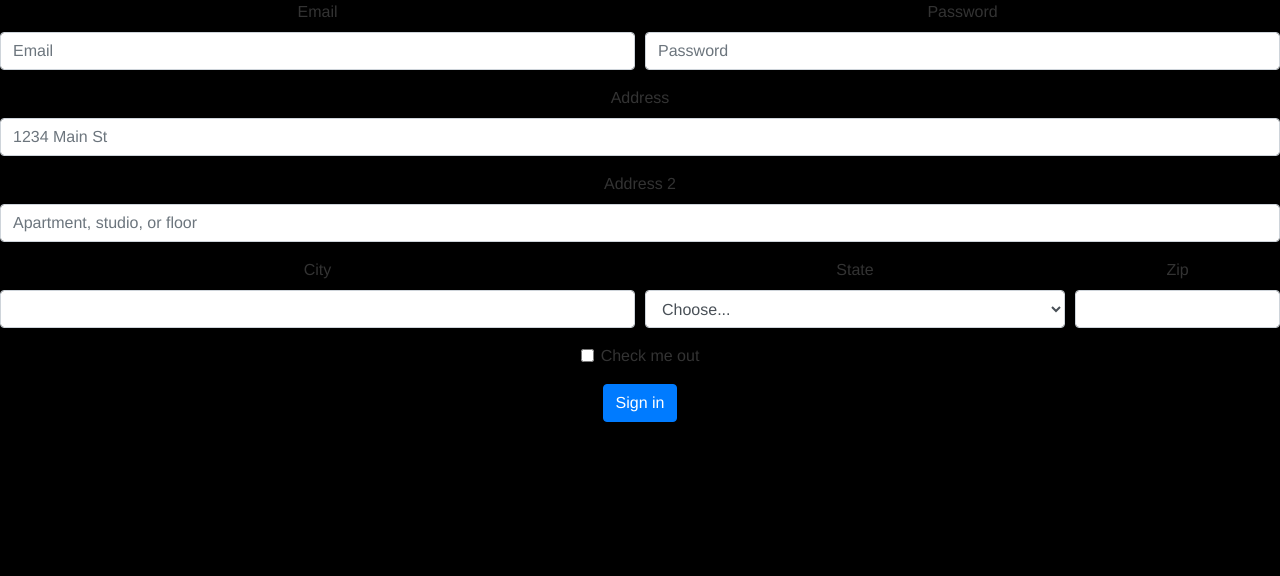
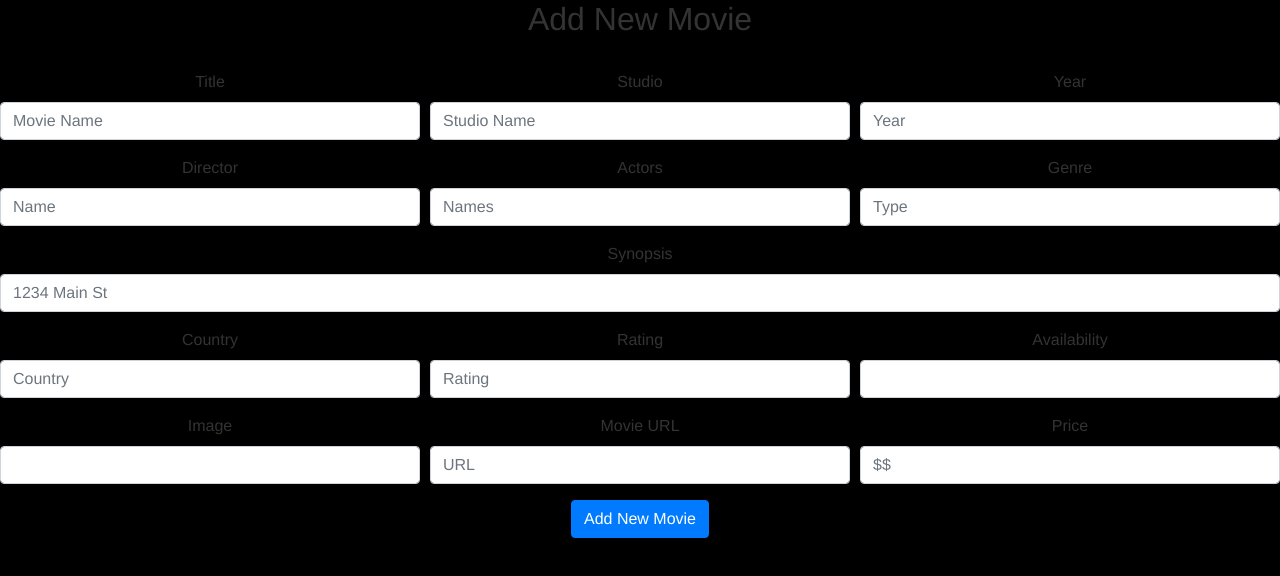
Before and after one commit to Sheethalhn/MovieCentral, a React (Create React App) app in the folder moviecentral-fe/: page /admin/dashboard/addmovie in a window 1280 px wide. Shown: the top 576 px of the page. Built offline with nearby package versions, Linux system fonts and the light colour scheme; a web font is replaced by a local one.

Commit message:
Movie form added

```diff
--- a/moviecentral-fe/src/components/admin/addMovie/addMovie.js
+++ b/moviecentral-fe/src/components/admin/addMovie/addMovie.js
@@ -20,55 +20,74 @@ class AddMovie extends Component {
     render() {
         // console.log(this.props);
         return (
-            // <h1>Hello</h1>
             <div id="FullMovieForm" className="admin-sub-header">
                 {/* <Search group={this.state.group} placeholder='Search for Movies' /> */}
                 {/* <MovieForm /> */}
+                <h2>Add New Movie</h2>
+                <br/>
                 <form>
                     <div className="form-row">
-                        <div className="form-group col-md-6">
-                            <label htmlFor="inputEmail4">Email</label>
-                            <input type="email" className="form-control" id="inputEmail4" placeholder="Email" />
+                        <div className="form-group col-md-4">
+                            <label>Title</label>
+                            <input type="text" className="form-control"  placeholder="Movie Name" />
                         </div>
-                        <div className="form-group col-md-6">
-                            <label htmlFor="inputPassword4">Password</label>
-                            <input type="password" className="form-control" id="inputPassword4" placeholder="Password" />
+                        <div className="form-group col-md-4">
+                            <label>Studio</label>
+                            <input type="text" className="form-control" placeholder="Studio Name" />
+                        </div>
+                        <div className="form-group col-md-4">
+                            <label>Year</label>
+                            <input type="text" className="form-control" placeholder="Year" />
+                        </div>
+                    </div>
+                    <div className="form-row">
+                        <div className="form-group col-md-4">
+                            <label>Director</label>
+                            <input type="text" className="form-control" placeholder="Name" />
+                        </div>
+                        <div className="form-group col-md-4">
+                            <label>Actors</label>
+                            <input type="text" className="form-control" placeholder="Names" />
+                        </div>
+                        <div className="form-group col-md-4">
+                            <label>Genre</label>
+                            <input type="text" className="form-control" placeholder="Type" />
                         </div>
                     </div>
                     <div className="form-group">
-                        <label htmlFor="inputAddress">Address</label>
+                        <label htmlFor="inputAddress">Synopsis</label>
                         <input type="text" className="form-control" id="inputAddress" placeholder="1234 Main St" />
                     </div>
-                    <div className="form-group">
-                        <label htmlFor="inputAddress2">Address 2</label>
-                        <input type="text" className="form-control" id="inputAddress2" placeholder="Apartment, studio, or floor" />
+                    <div className="form-row">
+                        <div className="form-group col-md-4">
+                            <label>Country</label>
+                            <input type="text" className="form-control" placeholder="Country" />
+                        </div>
+                        <div className="form-group col-md-4">
+                            <label>Rating</label>
+                            <input type="text" className="form-control" placeholder="Rating" />
+                        </div>
+                        <div className="form-group col-md-4">
+                            <label>Availability</label>
+                            <input type="text" className="form-control" />
+                        </div>
                     </div>
                     <div className="form-row">
-                        <div className="form-group col-md-6">
-                            <label htmlFor="inputCity">City</label>
-                            <input type="text" className="form-control" id="inputCity" />
+                        <div className="form-group col-md-4">
+                            <label>Image</label>
+                            <input type="text" className="form-control"/>
                         </div>
                         <div className="form-group col-md-4">
-                            <label htmlFor="inputState">State</label>
-                            <select id="inputState" className="form-control">
-                                <option selected>Choose...</option>
-                                <option>...</option>
-                            </select>
+                            <label>Movie URL</label>
+                            <input type="text" className="form-control" placeholder="URL" />
                         </div>
-                        <div className="form-group col-md-2">
-                            <label htmlFor="inputZip">Zip</label>
-                            <input type="text" className="form-control" id="inputZip" />
+                        <div className="form-group col-md-4">
+                            <label>Price</label>
+                            <input type="text" className="form-control" placeholder="$$" />
                         </div>
                     </div>
-                    <div className="form-group">
-                        <div className="form-check">
-                            <input className="form-check-input" type="checkbox" id="gridCheck" />
-                            <label className="form-check-label" htmlFor="gridCheck">
-                                Check me out
-      </label>
-                        </div>
-                    </div>
-                    <button type="submit" className="btn btn-primary">Sign in</button>
+
+                    <button type="submit" className="btn btn-primary">Add New Movie</button>
                 </form>
 
             </div>
--- a/moviecentral-fe/src/components/admin/dashboard/dashboard.css
+++ b/moviecentral-fe/src/components/admin/dashboard/dashboard.css
@@ -34,6 +34,7 @@
   width: 100%;
   position: absolute;
   padding: 15px;
+  color: #fff;
 }
 
 #wrapper.toggled #page-content-wrapper {
@@ -61,12 +62,11 @@
 .sidebar-nav li a {
   display: block;
   text-decoration: none;
-  color: #999999;
+  color: #fff;
 }
 
 .sidebar-nav li a:hover {
   text-decoration: none;
-  color: #fff;
   background: rgba(255, 255, 255, 0.2);
 }
 
```
